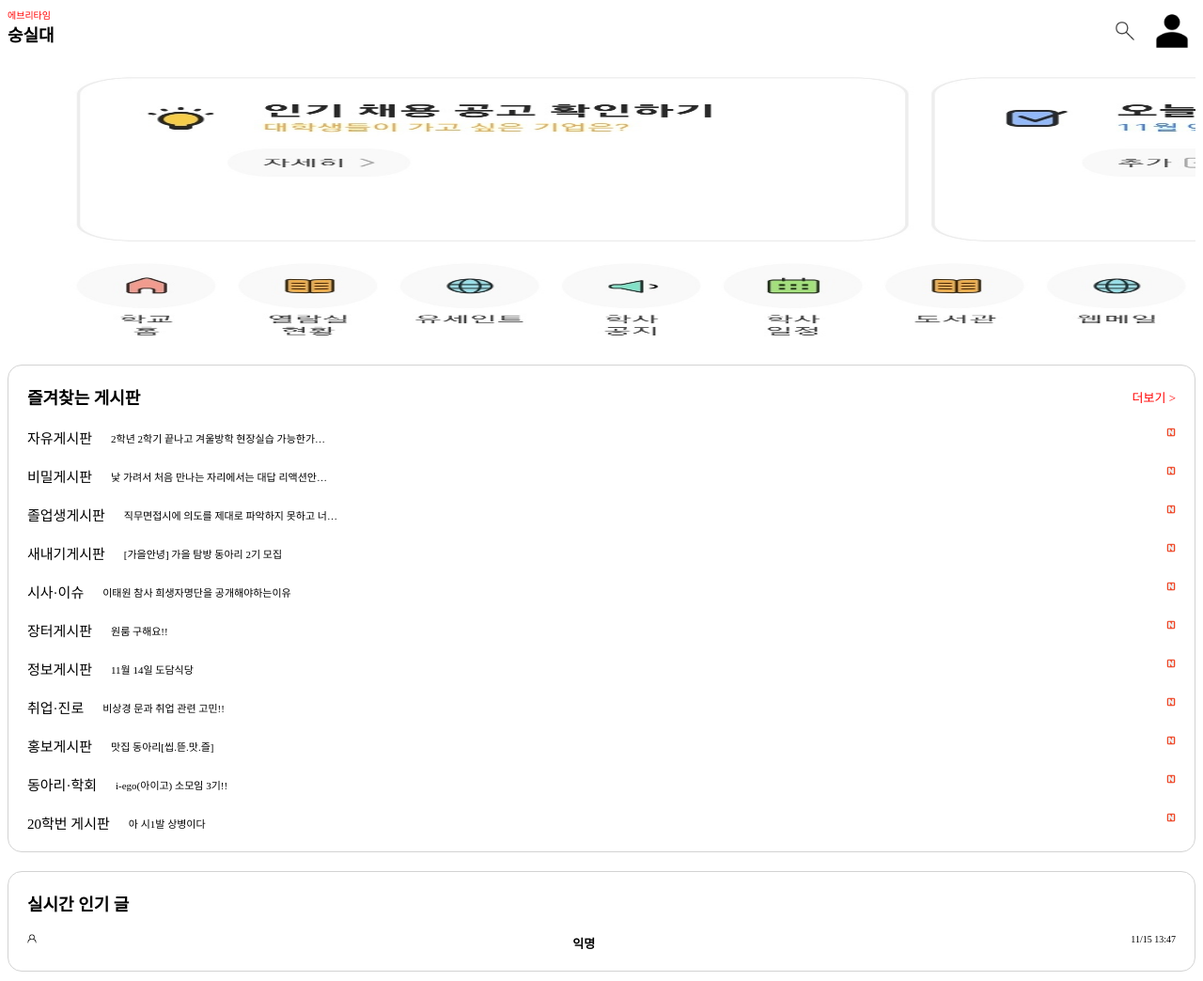
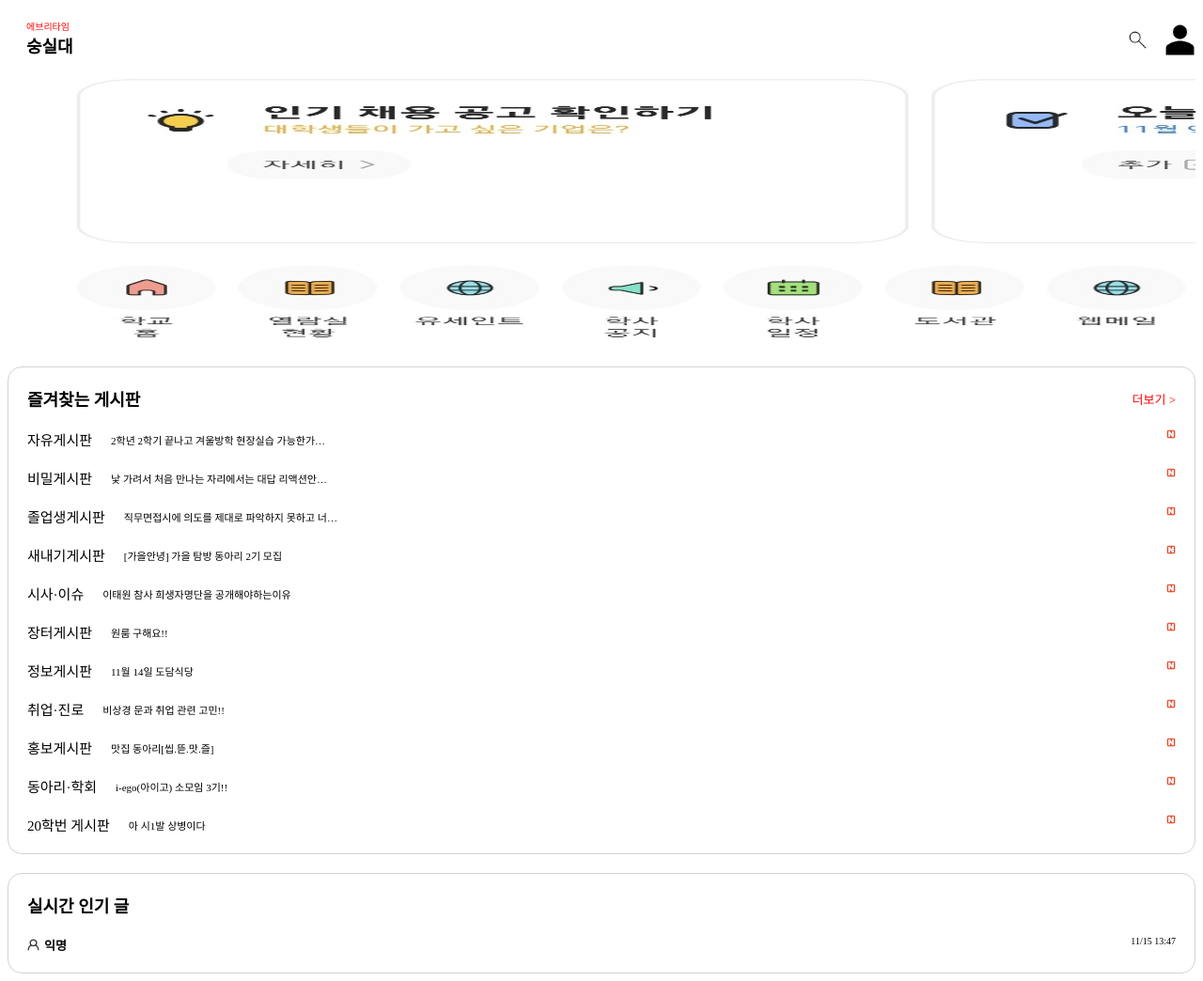
Before and after one commit to kimjunha1231/everytime, a React (Create React App) app: page / in a window 1280 px wide. Shown: the whole page at 94% size. Built offline with nearby package versions, Linux system fonts and the light colour scheme.

Commit message:
nav 상단 고정

```diff
--- a/src/components/mainpage/CardSlider.js
+++ b/src/components/mainpage/CardSlider.js
@@ -6,7 +6,7 @@ import { SlickIcons } from '../../path/Resources';
 
 const Slick = styled.img`
   width:100%;
-  margin-top: 10px;
+  margin-top: 70px;
   height: 300px;
   display:flex;
 `;
--- a/src/components/mainpage/Favor.js
+++ b/src/components/mainpage/Favor.js
@@ -59,8 +59,8 @@ const NewIcon = styled.img`
  height: 10px;
 `;
 const AnonymIcon = styled.img`
- width: 10px;
- height: 10px;
+
+ height: 13px;
 `;
 const BestBoardList = styled.div`
   display: flex;
@@ -70,16 +70,24 @@ const BestBoardList = styled.div`
 const BestBoardTop = styled.div`
   display: flex;
   justify-content: space-between;
+
   width: 100%;
 `;
 const Name = styled.div`
   font-size: 13px;
   font-weight: bold;
+  margin-left:5px;
 `;
 const Time = styled.div`
   font-size: 10px;
   font-weight: lighter;
 `;
+
+const BestBoardTitleBox = styled.div`
+  display: flex;
+  align-items: center;
+`;
+
 const Favor = () => {
 
   return (
@@ -173,8 +181,10 @@ const Favor = () => {
         <BoardTitle>실시간 인기 글</BoardTitle>
         <BestBoardList>
           <BestBoardTop>
-          <AnonymIcon src={BoardIcon.anonymIcon} alt="익명"></AnonymIcon>
-            <Name>익명</Name>
+            <BestBoardTitleBox>
+              <AnonymIcon src={BoardIcon.anonymIcon} alt="익명"></AnonymIcon>
+              <Name>익명</Name>
+            </BestBoardTitleBox>
             <Time>11/15 13:47</Time>
           </BestBoardTop>
         </BestBoardList>
--- a/src/components/mainpage/NavBar.js
+++ b/src/components/mainpage/NavBar.js
@@ -4,8 +4,11 @@ import { navIcons } from '../../path/Resources'
 const Nav = styled.div`
     display:flex;
     justify-content:space-between;
-
+    position: fixed;
+    top:0;
     width:100%;
+    background-color: white;
+    padding: 20px 0 0px 20px;
 `;
 const NavBox = styled.div`
 
@@ -13,6 +16,7 @@ const NavBox = styled.div`
 const NavBoxIcon = styled.div`
     display:flex;
     justify-content:end;
+    padding-right: 30px;
 `;
 const NavEvery = styled.div`
     font-size:10px;
@@ -23,10 +27,10 @@ const NavSsu = styled.div`
     font-weight: bold;
 `;
 const NavSearchIcon = styled.img`
-    height: 50px;
+    height: 45px;
 `;
 const NavPersonIcon = styled.img`
-    height: 50px;
+    height: 45px;
 `;
 
 
```
